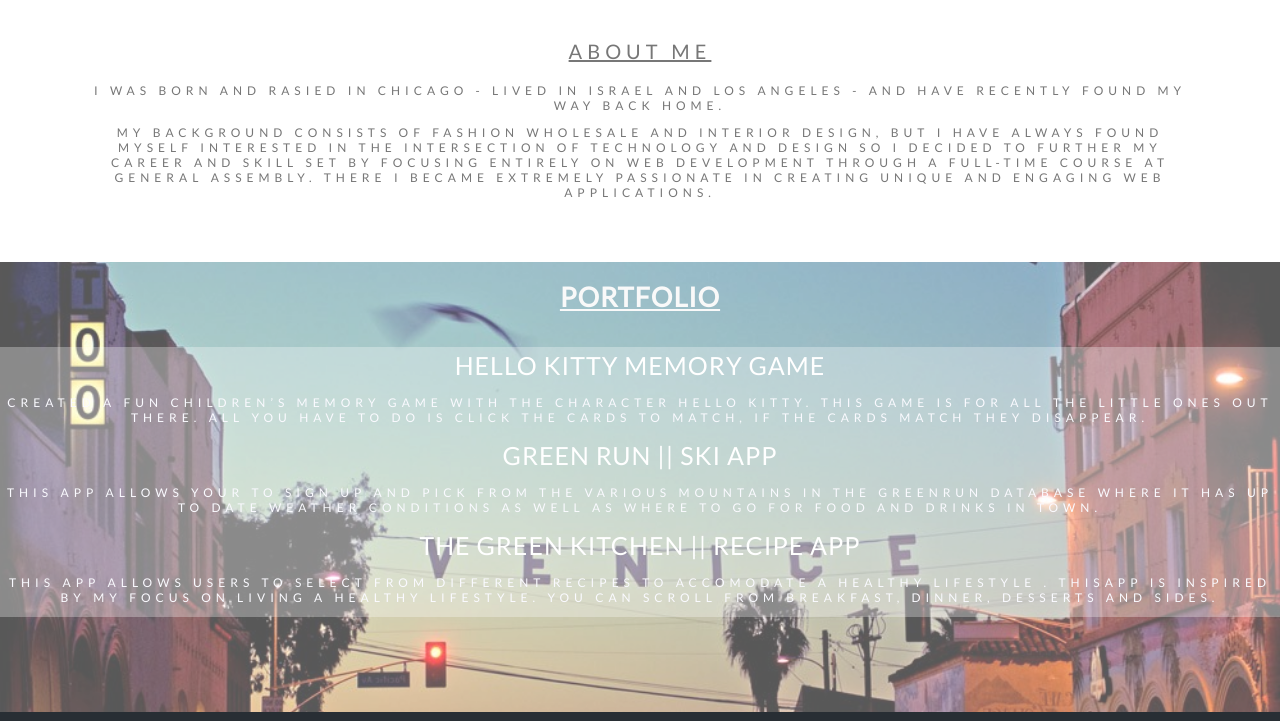
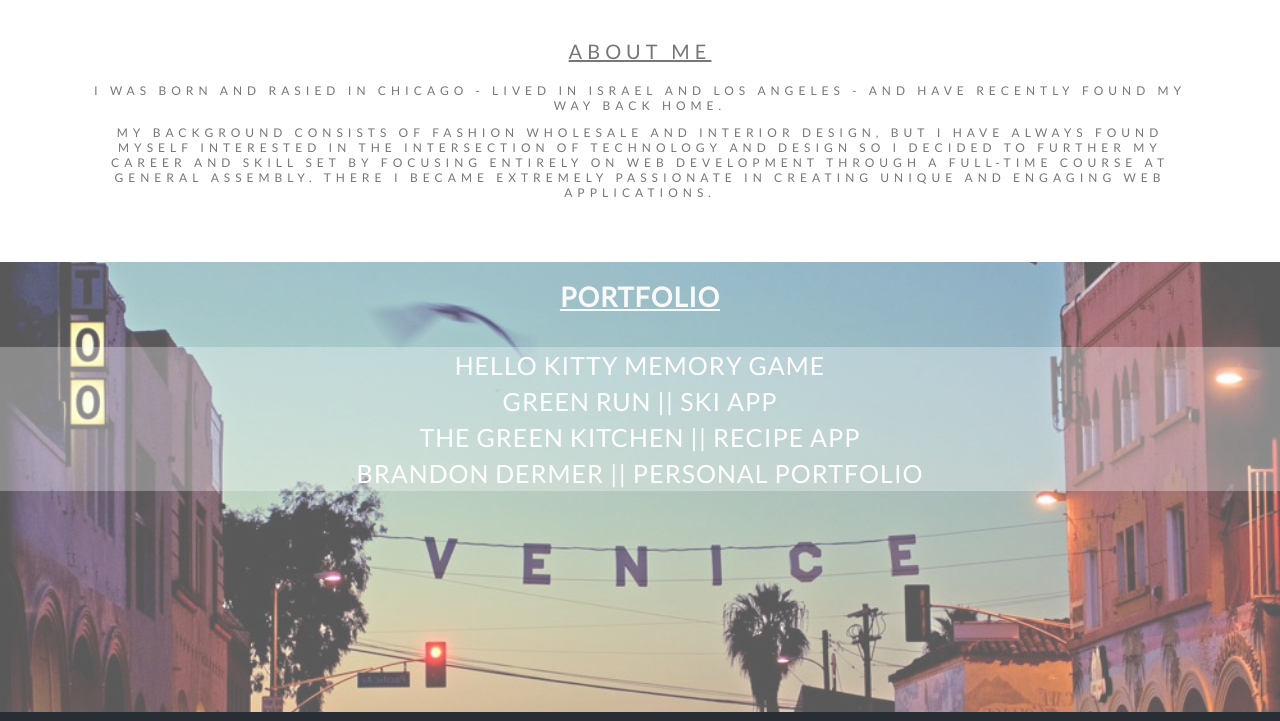
Before and after one commit to Katelynfenchel/personalportfolio, a plain HTML site: page index.html in a window 1280 px wide. Shown: the part 502-1223 px from the top of the page. Drawn offline with nearby package versions, Linux system fonts and the light colour scheme.

Commit message:
update projects

```diff
--- a/index.html
+++ b/index.html
@@ -37,17 +37,22 @@
 				<ul class="project-list">
 					<li class="project">
 						<a href="https://github.com/Katelynfenchel/katelynfenchel.github.io">Hello Kitty Memory Game</a>
-						<p class="work">Created a fun children’s memory game with the character Hello Kitty. This game is for all the little ones out there. All you have to do is click the cards to match, if the cards match they disappear.</p>
+						<!-- <p class="work">Created a fun children’s memory game with the character Hello Kitty. This game is for all the little ones out there. All you have to do is click the cards to match, if the cards match they disappear.</p> -->
 					</li>
 					<li class="project">
 						<a href="https://greenrun.herokuapp.com/user/start">Green Run || ski app</a>
-						<p class="work">This app allows your to sign up and pick from the various mountains in the GreenRun database where it has up to date weather conditions as well as where to go for food and drinks in town.</p>
+					<!-- 	<p class="work">This app allows your to sign up and pick from the various mountains in the GreenRun database where it has up to date weather conditions as well as where to go for food and drinks in town.</p> -->
 					</li>
 					<li class="project">
 						<a href="https://thegreenkitchen.herokuapp.com/home/register">The Green Kitchen || recipe app</a>
-						<p class="work">This app allows users to select from different recipes to accomodate a healthy lifestyle . Thisapp is inspired by my focus on living a healthy lifestyle. You can scroll from breakfast, dinner,
+						<!-- <p class="work">This app allows users to select from different recipes to accomodate a healthy lifestyle . Thisapp is inspired by my focus on living a healthy lifestyle. You can scroll from breakfast, dinner,
+						desserts and sides.</p> -->
+					</li>
+					<li class="project">
+						<a href="http://www.brandondermer.com/"> Brandon Dermer || personal portfolio</a>
+						<!-- <p class="work">This app allows users to select from different recipes to accomodate a healthy lifestyle . Thisapp is inspired by my focus on living a healthy lifestyle. You can scroll from breakfast, dinner,
 						desserts and sides.</p>
-					</li>
+ -->					</li>
 				</ul>
 
 			</div>
```
